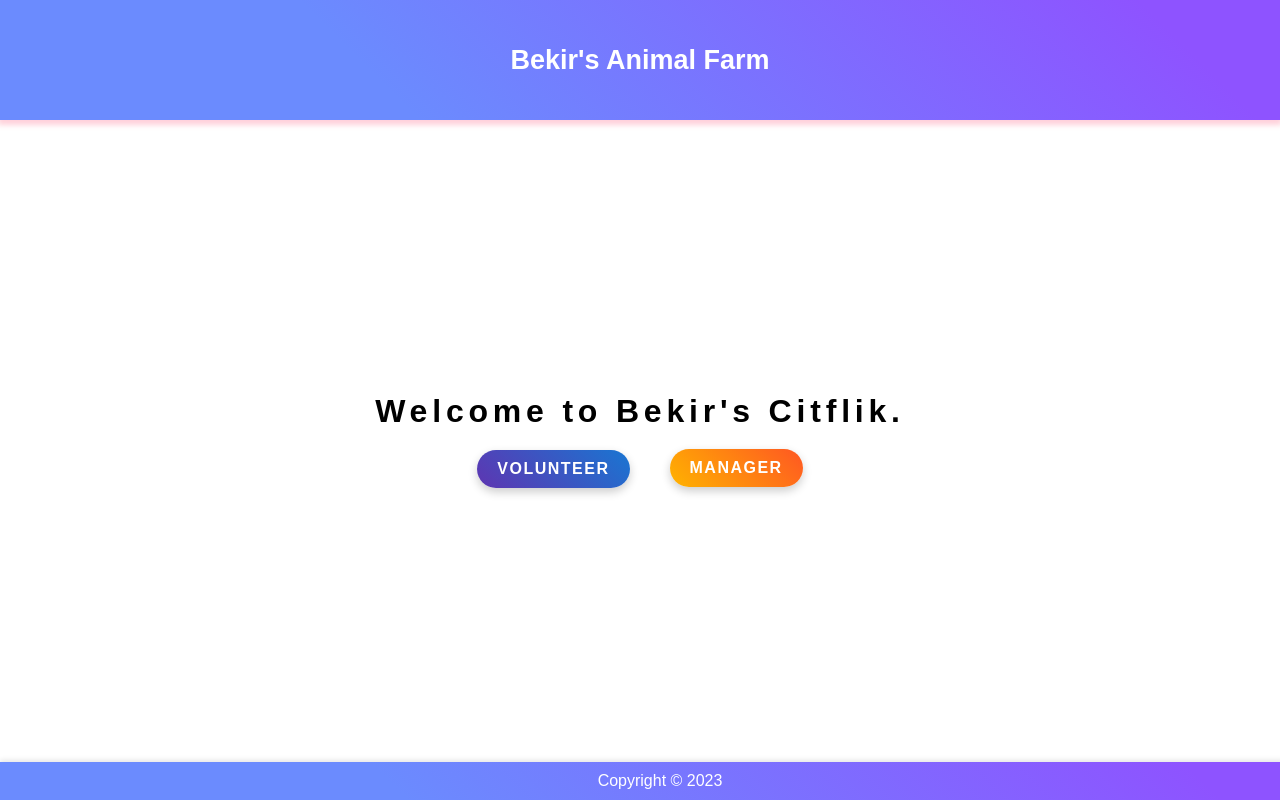
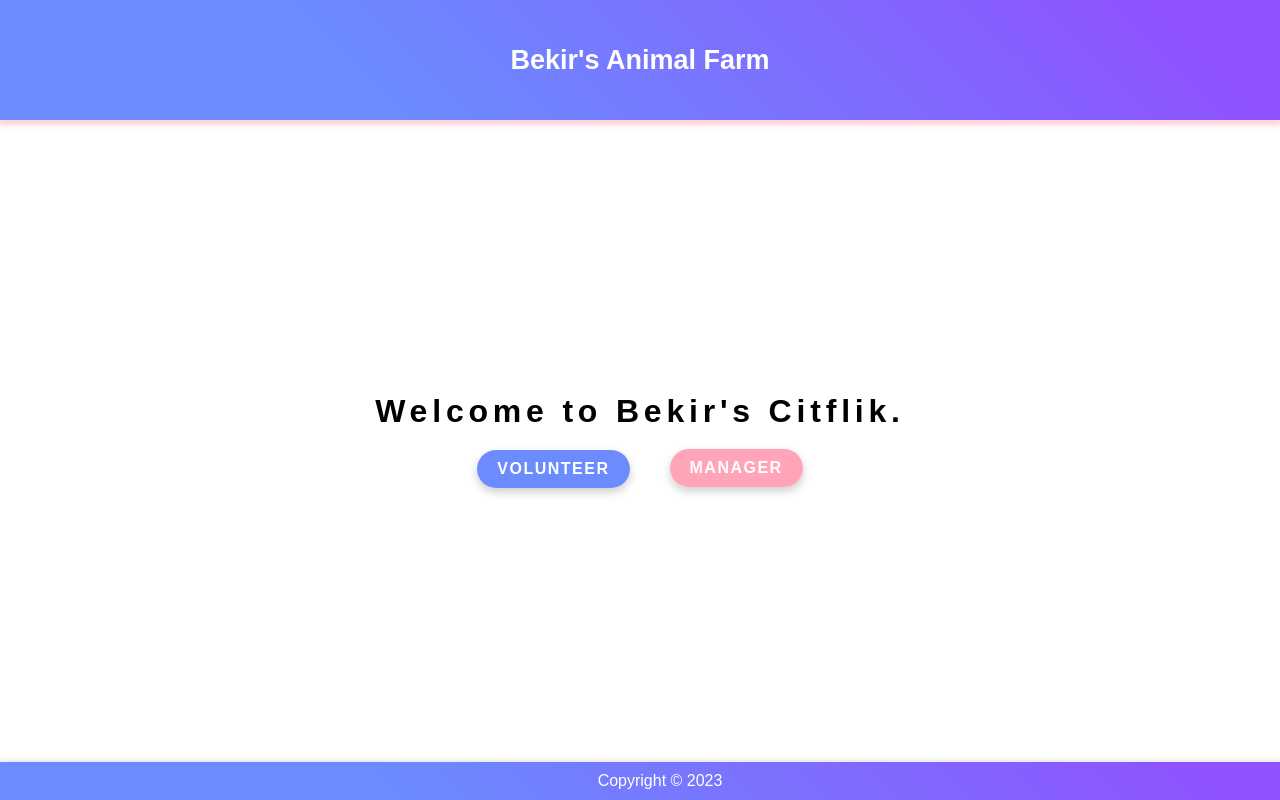
Before and after one commit to BEKIRKSU/AnimalFarm, a React (Create React App) app: page / in a window 1280 px wide. Built offline with nearby package versions, Linux system fonts and the light colour scheme; no server answers.

Commit message:
Button colour changes

```diff
--- a/src/Home.css
+++ b/src/Home.css
@@ -79,7 +79,7 @@ body, h1, p, a {
     padding: 10px 20px;
     border-radius: 25px;
     border: none;
-    background: linear-gradient(45deg, #5E35B1, #1976D2);
+    background: linear-gradient(45deg, #6B8BFE, #6B8BFE);
     color: #ffffff;
     font-family: Arial, sans-serif;
     font-size: 16px;
@@ -93,7 +93,7 @@ body, h1, p, a {
   }
 
   .volunteer-login-button:hover, .manager-login-button {
-    background: linear-gradient(45deg, #4527A0, #1565C0);
+    background: linear-gradient(45deg, #4F6CFF, #4F6CFF);
     transform: translateY(-3px);
     box-shadow: 0px 6px 15px rgba(0, 0, 0, 0.3);
   }
@@ -104,13 +104,13 @@ body, h1, p, a {
   }
 
   .manager-login-button {
-    background: linear-gradient(45deg, #FFB300, #FF5722);
+    background: linear-gradient(45deg, rgba(255, 105, 135, 0.6), rgba(255, 105, 135, 0.6));
     color: #ffffff;
     transition: background 0.3s ease-in-out, transform 0.3s ease-in-out, box-shadow 0.3s ease-in-out;
   }
 
   .manager-login-button:hover {
-    background: linear-gradient(45deg, #FFC107, #E64A19);
+    background: linear-gradient(45deg, rgba(255, 105, 135, 0.8), rgba(255, 105, 135, 0.8));
     transform: translateY(-3px);
     box-shadow: 0px 6px 15px rgba(0, 0, 0, 0.3);
   }
```
